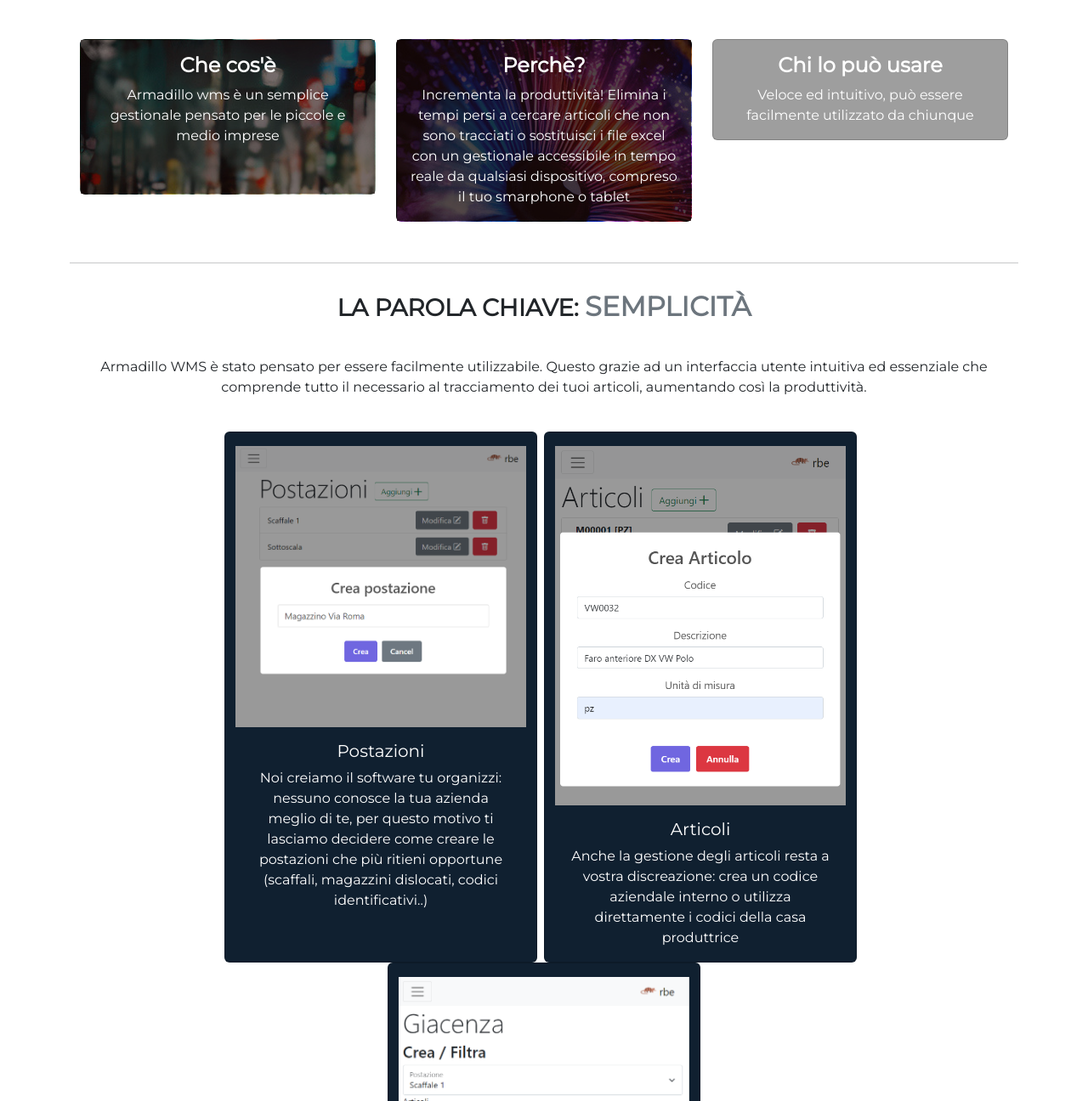
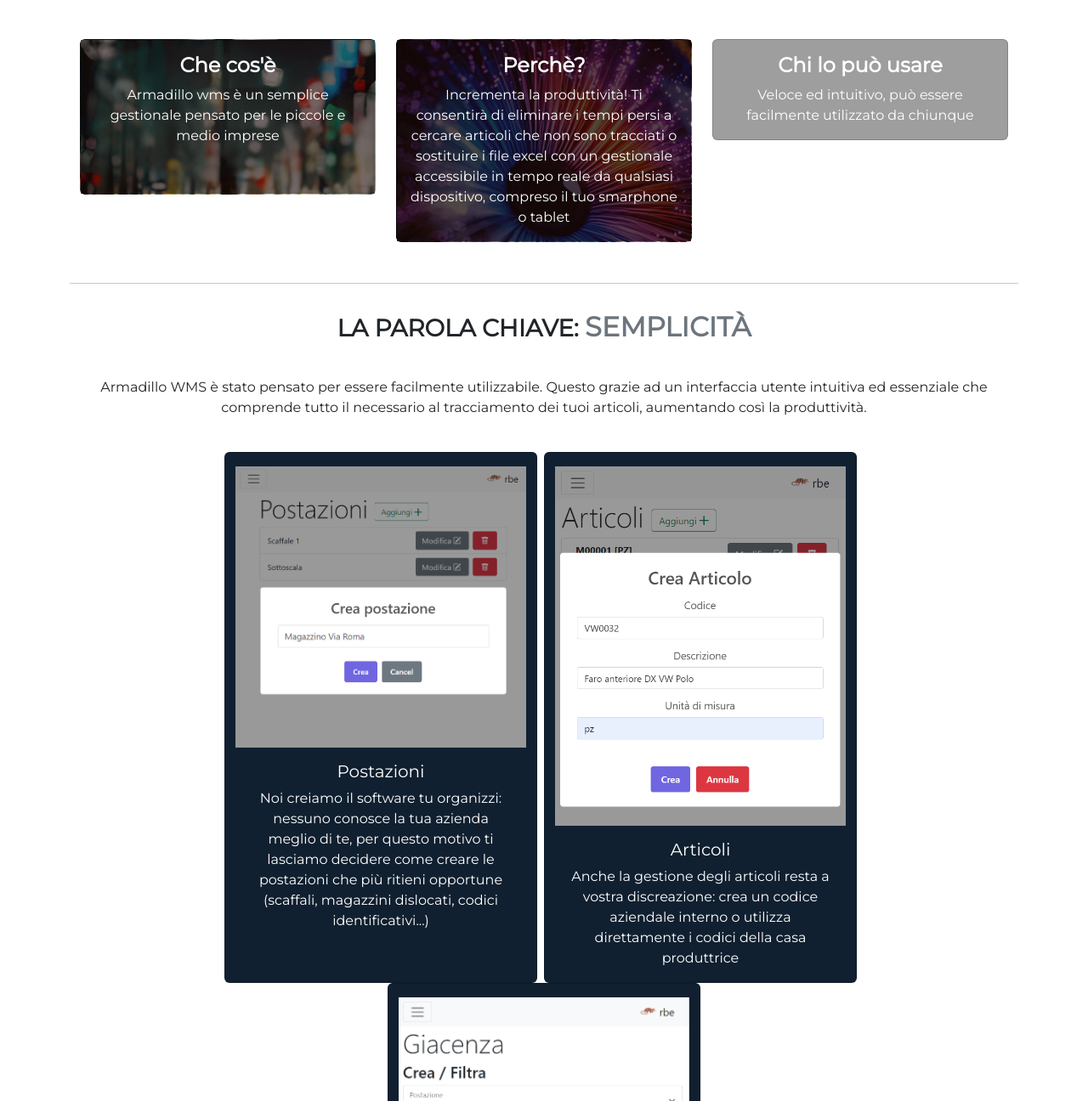
Before and after one commit to armadillo-wms/armadillo-wms.github.io, a plain HTML site: page index.html in a window 1280 px wide. Shown: the part 459-1755 px from the top of the page at 85% size. Drawn offline with nearby package versions, Linux system fonts and the light colour scheme; grey boxes are pictures that could not be loaded.

Commit message:
ortcindex

```diff
--- a/index.html
+++ b/index.html
@@ -113,7 +113,7 @@
                         <div class="card-body text-white">
                           <h4 class="card-title fw-bold">Perchè?</h4>
                           <p class="card-text">
-                            Incrementa la produttività! Elimina i tempi persi a cercare articoli che non sono tracciati o sostituisci i file excel
+                            Incrementa la produttività! Ti consentirà di eliminare i tempi persi a cercare articoli che non sono tracciati o sostituire i file excel
                             con un gestionale accessibile in tempo reale da qualsiasi dispositivo, compreso il tuo smarphone o tablet
                           </p>
 
@@ -172,7 +172,7 @@
                     <div class="card-body">
                       <h5 class="card-title">Postazioni</h5>
                       <p class="card-text">Noi creiamo il software tu organizzi: nessuno conosce la tua azienda meglio di te,
-                        per questo motivo ti lasciamo decidere come creare le postazioni che più ritieni opportune (scaffali, magazzini dislocati, codici identificativi..)
+                        per questo motivo ti lasciamo decidere come creare le postazioni che più ritieni opportune (scaffali, magazzini dislocati, codici identificativi...)
                       </p>
                     </div>
                   </div>
```
